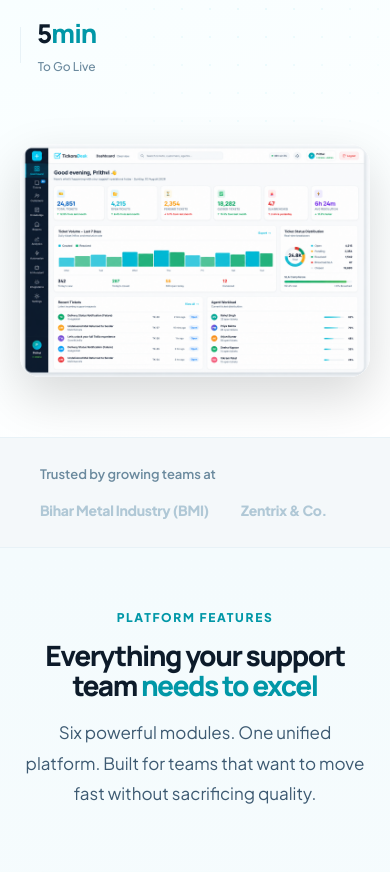
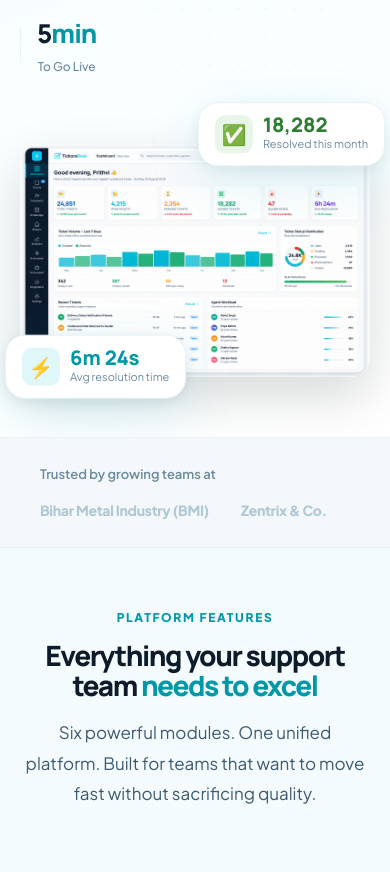
Before and after one commit to prithvikr845422/tickoradesk-website, a plain HTML site: page index.html in a window 390 px wide. Shown: the part 942-1814 px from the top of the page. Drawn offline with nearby package versions, Linux system fonts and the light colour scheme.

Commit message:
Update index.html

```diff
--- a/index.html
+++ b/index.html
@@ -669,20 +669,26 @@ footer { background: var(--ink); color: white; }
     height:auto;
     border-radius:20px;
 }
-  @media (max-width: 768px) {
+  @media (max-width: 768px){
 
   .hero-dashboard{
     width:100%;
     margin:20px auto 0;
   }
 
-  .hero-dashboard-img{
-    width:100%;
-    height:auto;
+  .float-card{
+    transform:scale(0.75);
+    transform-origin:center;
   }
 
-  .float-card{
-    display:none;
+  .float-card-1{
+    top:-15px;
+    right:-15px;
+  }
+
+  .float-card-2{
+    bottom:-15px;
+    left:-15px;
   }
 
 }
```
